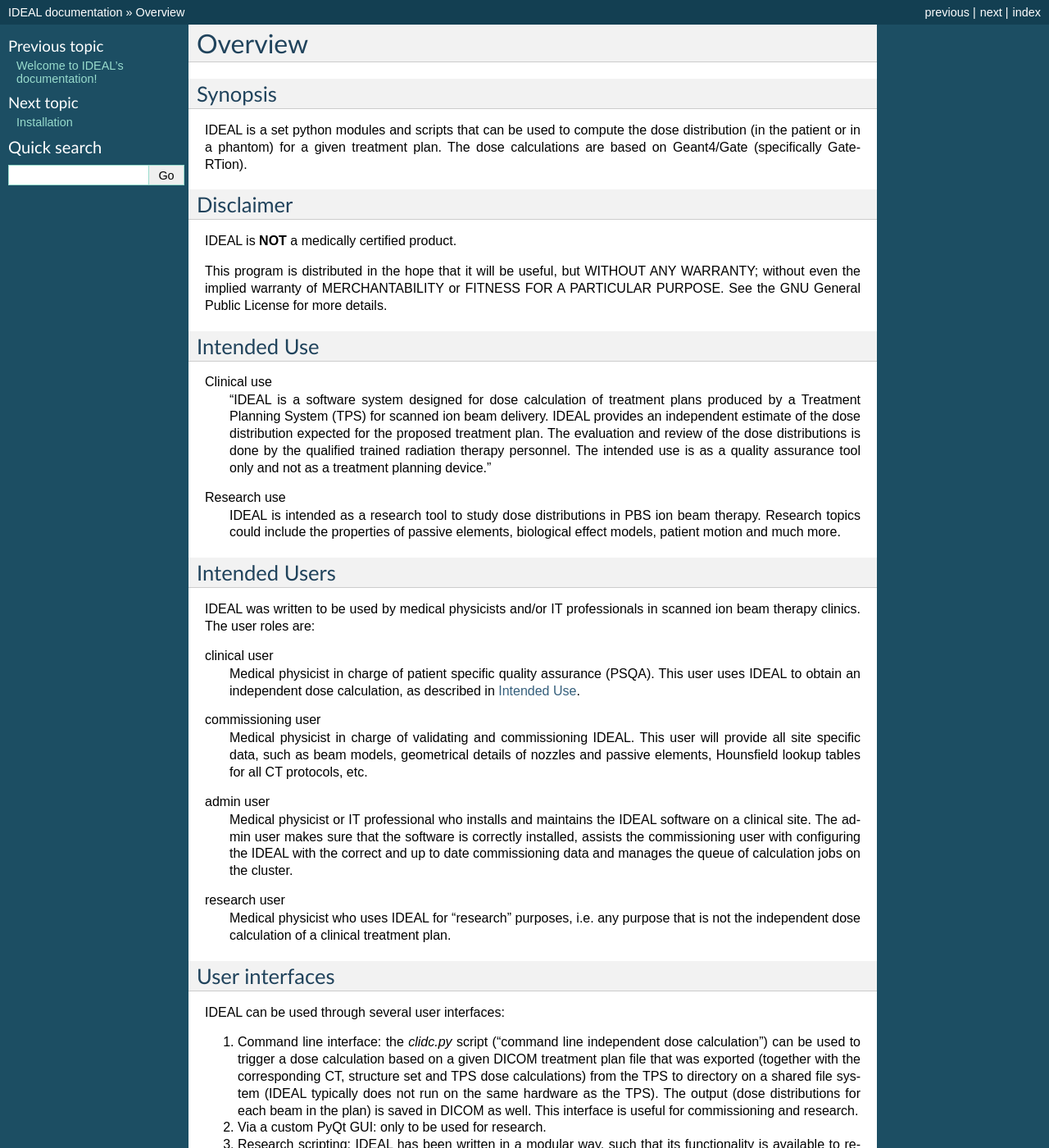
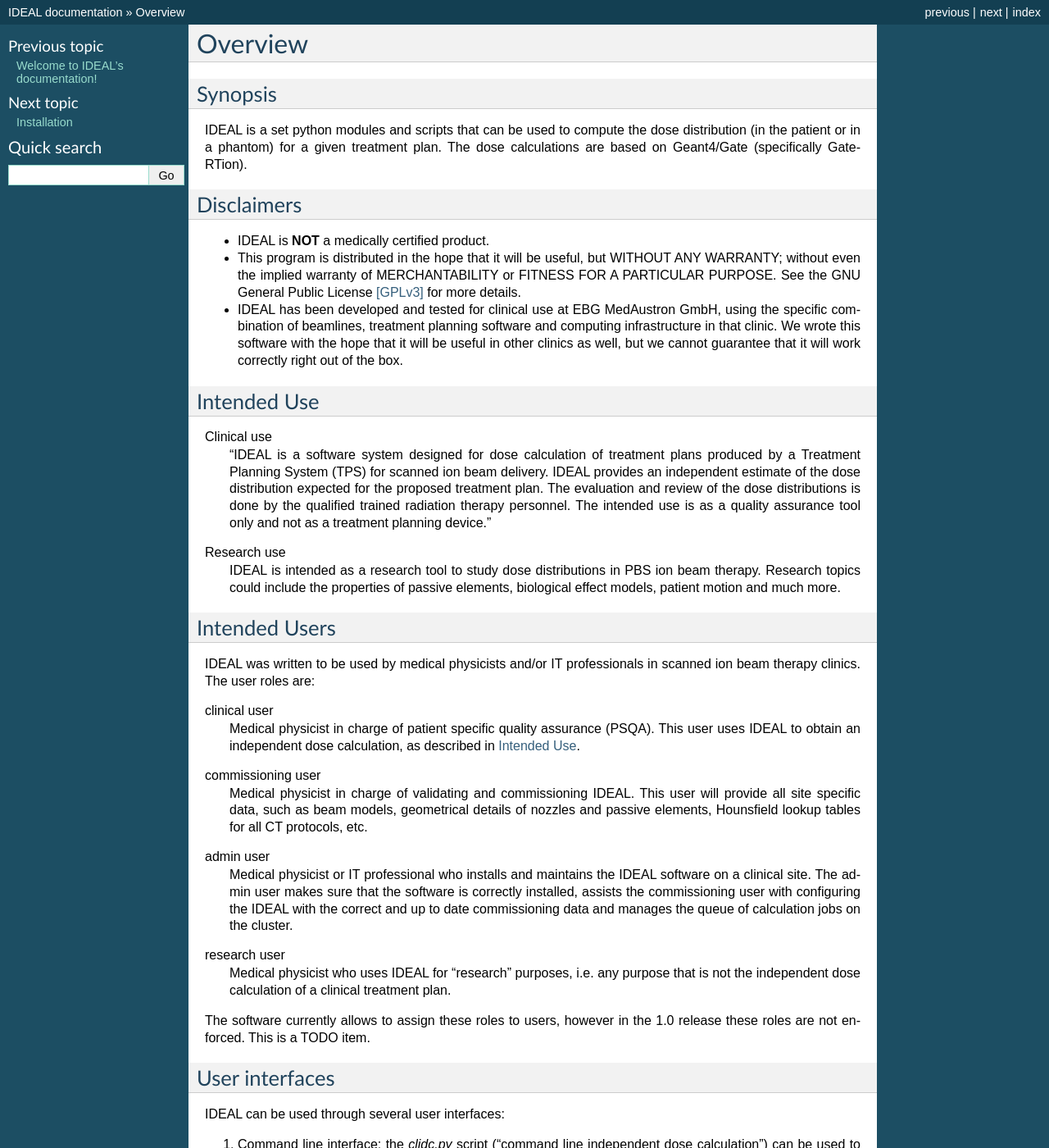
Before and after one commit to OpenGATE/IDEAL, a Sphinx documentation site: the page built from docs/overview/index.rst, in a window 1280 px wide and 1400 px high. Shown: the whole window at 82% size. Built offline with Sphinx 7.4.7, drawn with Linux system fonts in a browser that asks for light colours; the version number could not be read and is left out.

Commit message:
copy docs fixes from after the 1.0 release on GitLab

```diff
--- a/docs/index.rst
+++ b/docs/index.rst
@@ -39,3 +39,4 @@
 .. [Ubuntu] `Ubuntu Linux <https://ubuntu.com/server>`_.
 .. [VeriSoft] VeriSoft by PTW, TODO: add URL.
 .. [RayStation] RayStation by RaySearch, TODO: add URL.
+.. [GPLv3] `GNU General Public License v3.0 <https://www.gnu.org/licenses/gpl-3.0.html>`_, by the `Free Software Foundation <https://www.fsf.org/>`_.
--- a/docs/overview/index.rst
+++ b/docs/overview/index.rst
@@ -12,15 +12,13 @@
 
 .. _disclaimer-label:
 
-==========
-Disclaimer
-==========
+===========
+Disclaimers
+===========
 
-IDEAL is **NOT** a medically certified product.
-
-This program is distributed in the hope that it will be useful, but WITHOUT ANY
-WARRANTY; without even the implied warranty of MERCHANTABILITY or FITNESS FOR A
-PARTICULAR PURPOSE.  See the GNU General Public License for more details.
+* IDEAL is **NOT** a medically certified product.
+* This program is distributed in the hope that it will be useful, but WITHOUT ANY WARRANTY; without even the implied warranty of MERCHANTABILITY or FITNESS FOR A PARTICULAR PURPOSE.  See the GNU General Public License [GPLv3]_ for more details.
+* IDEAL has been developed and tested for clinical use at EBG MedAustron GmbH, using the specific combination of beamlines, treatment planning software and computing infrastructure in that clinic. We wrote this software with the hope that it will be useful in other clinics as well, but we cannot guarantee that it will work correctly right out of the box.
 
 .. _intended-use-label:
 
@@ -71,6 +69,9 @@
    Medical physicist who uses IDEAL for "research" purposes, i.e. any purpose that is not
    the independent dose calculation of a clinical treatment plan.
 
+The software currently allows to assign these roles to users, however in the
+1.0 release these roles are not enforced. This is a TODO item.
+
 ===============
 User interfaces
 ===============
--- a/docs/usage/workflow.inc
+++ b/docs/usage/workflow.inc
@@ -20,7 +20,7 @@
   * optional: spatial resolution overrides (default: same as TPS dose)
   * optional: which beams to simulate (default: all of them)
 
-* GATE-RTion Simulation runs for a couple of hours on a cluster (actual runtime depends on many factors)
+* GATE-RTion Simulation runs on the cluster (typically for a couple of hours, the actual runtime depends on many factors)
 * Beam dose distributions are exported by IDEAL as DICOM files (and MHD format, if configured that way)
 * User analyzes and evaluates dose distributions using third party tools (e.g. [VeriSoft]_ or a TPS like [RayStation]_)
 
```
